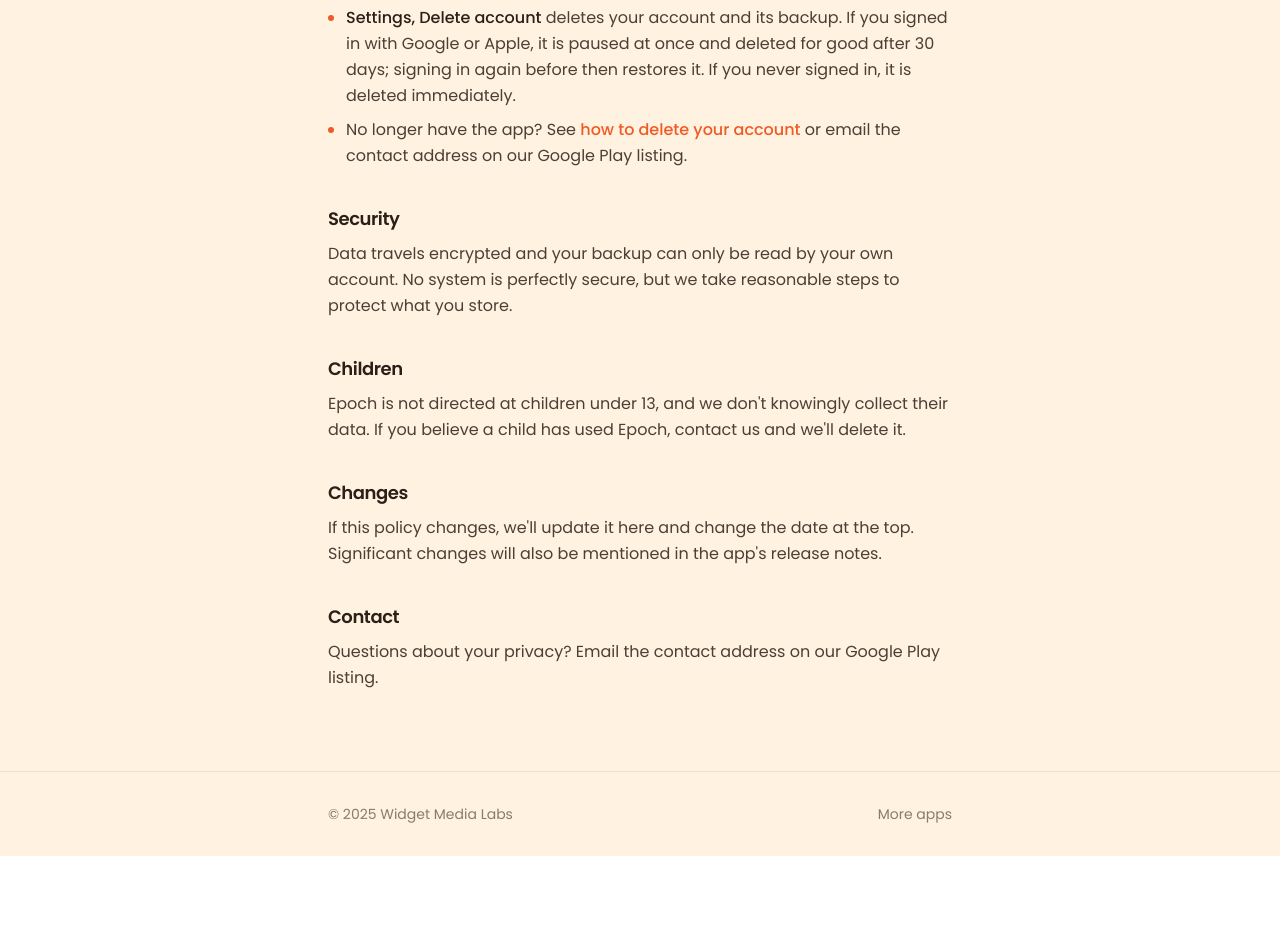
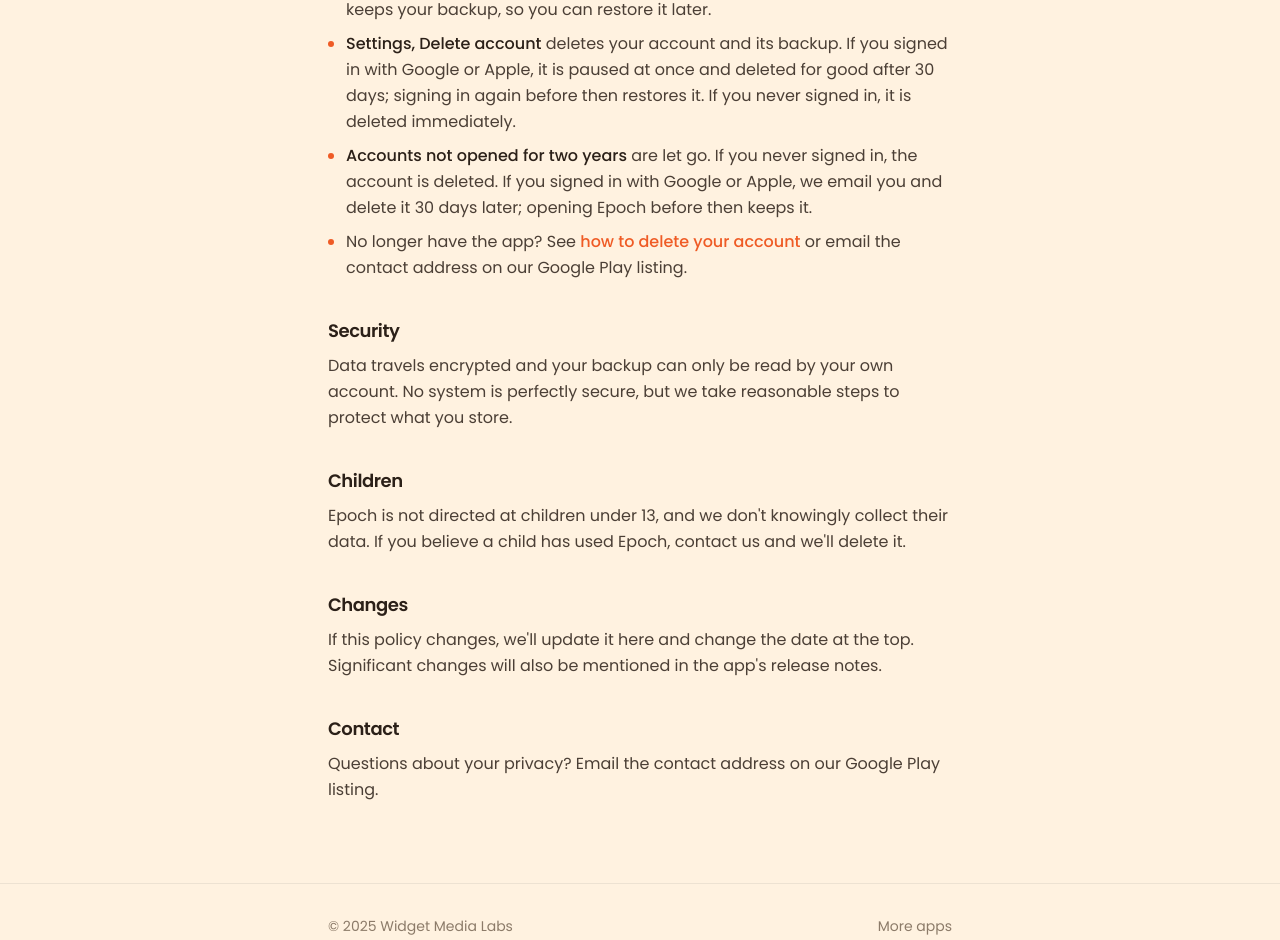
Before and after one commit to maheshj01/wmlabs, a React (Create React App) app: page /epoch/privacy in a window 1280 px wide. Shown: the part 2392-3332 px from the top of the page. Before the commit the page ends 3248 px from the top, so only its background shows below. Built offline with nearby package versions, Linux system fonts and the light colour scheme.

Commit message:
update privacy policy on account inactivity

```diff
--- a/src/routes/epoch/privacy/EpochPrivacy.tsx
+++ b/src/routes/epoch/privacy/EpochPrivacy.tsx
@@ -104,7 +104,8 @@
       <p>
         Signing in is optional. If you choose to, Apple or Google shares your name and email address with us through
         Firebase Authentication (Google also shares your profile picture; with Apple you can hide your email behind a
-        private relay address). We use them only to recognise your account so your journey can be restored.
+        private relay address). We use them only to recognise your account so your journey can be restored, and
+        to email you when your account is set to be deleted or is brought back.
       </p>
     ),
   },
@@ -179,6 +180,11 @@
             <strong className="font-medium text-epoch-ink">Settings, Delete account</strong> deletes your account and
             its backup. If you signed in with Google or Apple, it is paused at once and deleted for good after 30 days;
             signing in again before then restores it. If you never signed in, it is deleted immediately.
+          </>,
+          <>
+            <strong className="font-medium text-epoch-ink">Accounts not opened for two years</strong> are let go. If
+            you never signed in, the account is deleted. If you signed in with Google or Apple, we email you and delete
+            it 30 days later; opening Epoch before then keeps it.
           </>,
           <>
             No longer have the app? See{" "}
```
